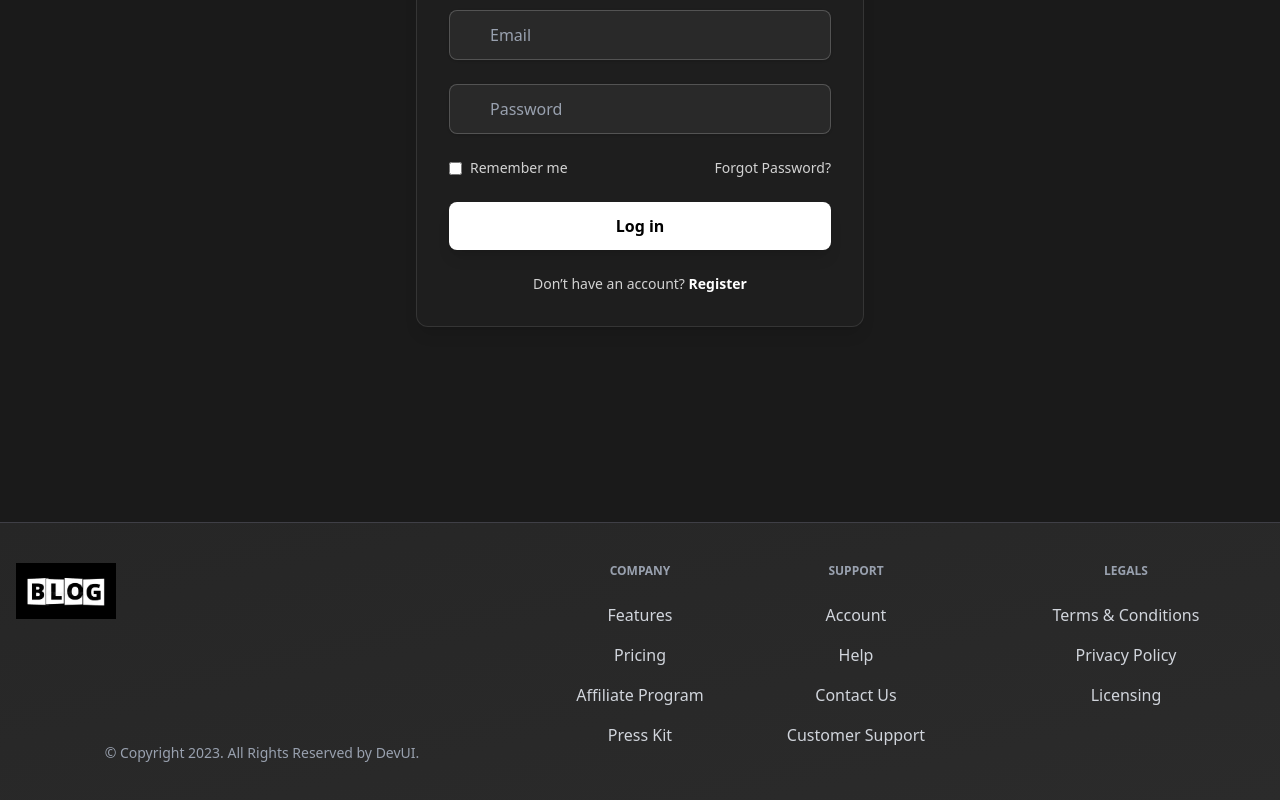
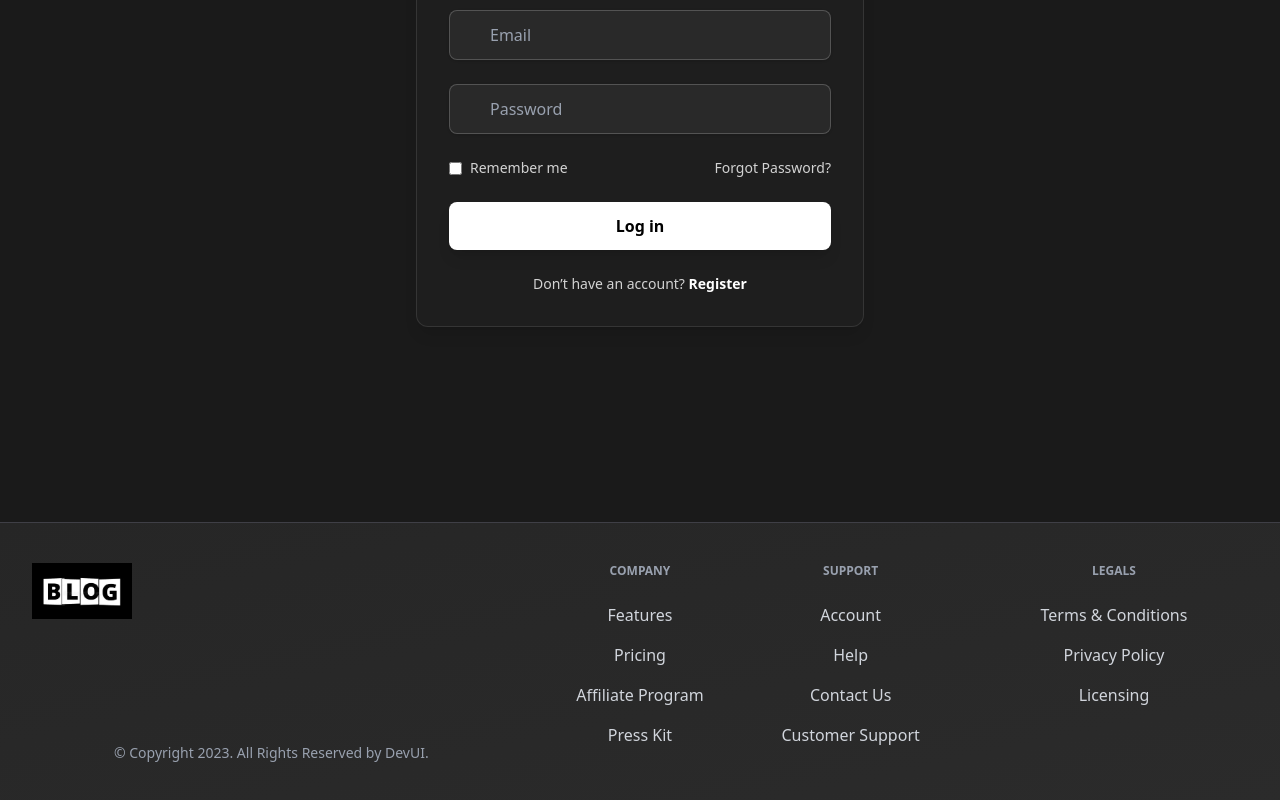
Before and after one commit to RegiRock07/BlogWeb, a React (Vite) app: page /login in a window 1280 px wide. Shown: the part 342-1142 px from the top of the page. Built offline with nearby package versions, Linux system fonts and the light colour scheme; no server answers.

Commit message:
Fix: Complete full viewport width layout implementation

```diff
--- a/src/App.jsx
+++ b/src/App.jsx
@@ -32,7 +32,7 @@ function App() {
 
   //condition Rendering
  return !loading ? (
-    <div className="min-h-screen w-full flex flex-col bg-[#1a1a1a]">
+    <div className="min-h-screen w-screen flex flex-col bg-[#1a1a1a] overflow-x-hidden">
       <Header />
       <main className="flex-grow m-0 p-0">
         <Outlet />
--- a/src/components/Footer/Footer.jsx
+++ b/src/components/Footer/Footer.jsx
@@ -5,7 +5,7 @@ import Logo from '../Logo'
 function Footer() {
     return (
         <section className="relative overflow-hidden py-10 bg-gradient-to-br from-[#262626] to-[#2b2b2b] border-t border-[#3f3f46]">
-            <div className="relative z-10 mx-auto max-w-7xl px-4">
+            <div className="relative z-10 mx-auto w-full px-4 sm:px-6 lg:px-8">
                 <div className="-m-6 flex flex-wrap">
                     {/* Logo & Copyright */}
                     <div className="w-full p-6 md:w-1/2 lg:w-5/12">
--- a/src/components/container/Container.css
+++ b/src/components/container/Container.css
@@ -1,18 +1,20 @@
 /* Container.css */
 .full-width-container {
-  width: 100vw;
+  width: 100%;
+  max-width: none;
   margin: 0;
   padding: 0 20px;
   box-sizing: border-box;
 }
 
-/* Just basic responsive padding - no specific window sizes */
-@media screen and (max-width: 480px) {
+/* Mobile */
+@media screen and (max-width: 768px) {
   .full-width-container {
     padding: 0 15px;
   }
 }
 
+/* Large screens */
 @media screen and (min-width: 1200px) {
   .full-width-container {
     padding: 0 30px;
```
